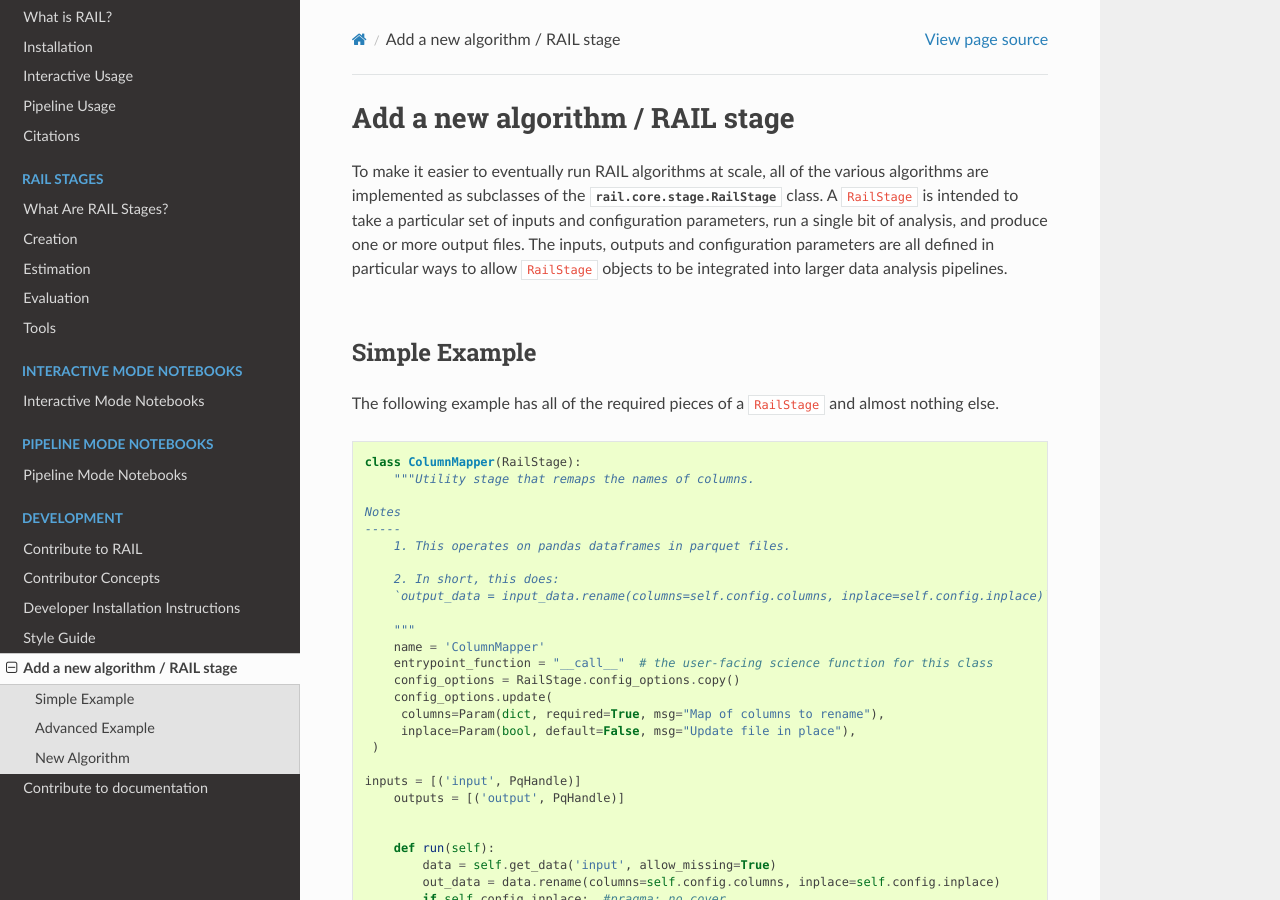
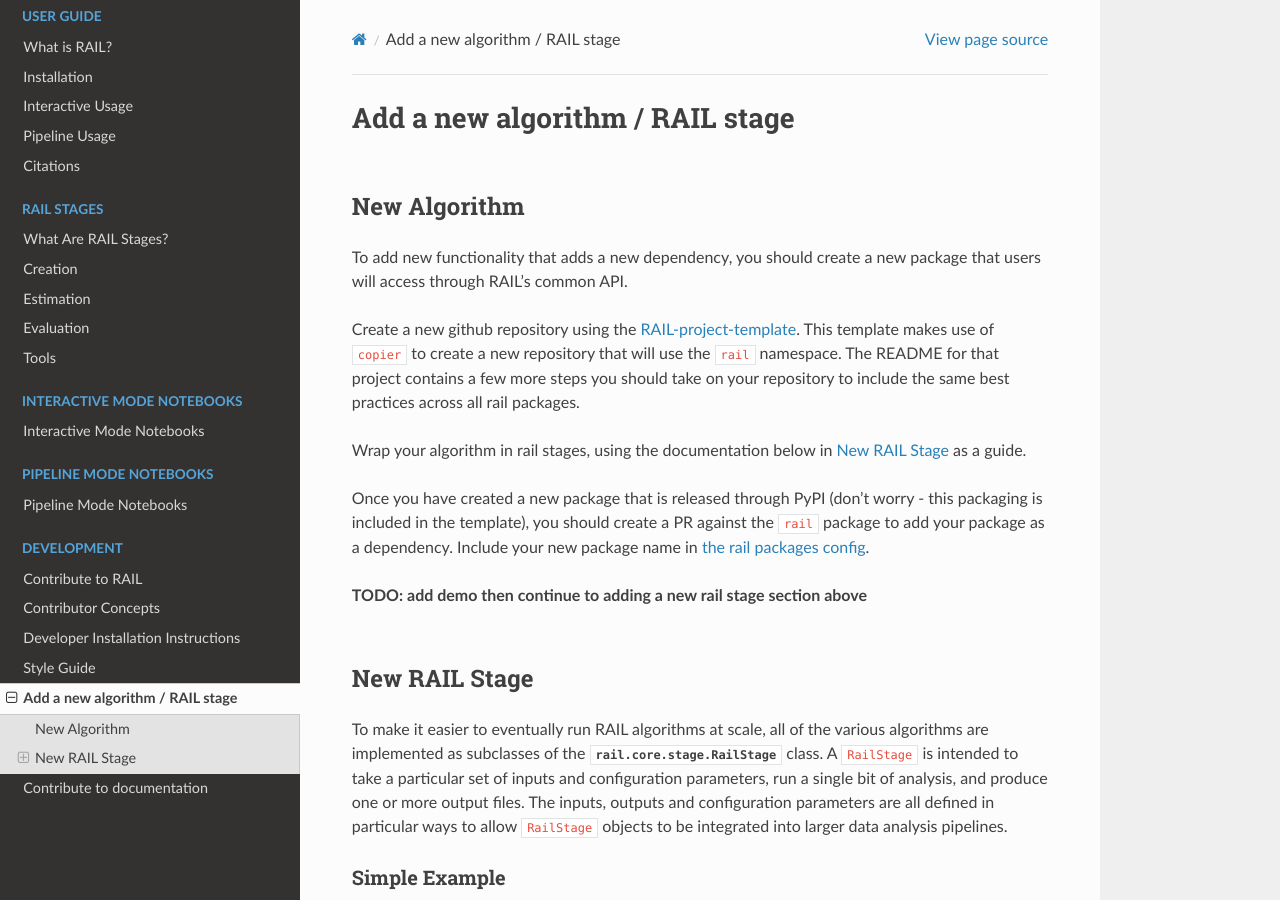
Before and after one commit to LSSTDESC/rail, a Sphinx documentation site: the page built from docs/source/development/add_stage.rst, in a window 1280 px wide and 900 px high. Built offline with Sphinx 7.4.7 and the Read the Docs theme 3.1.0, drawn with Linux system fonts in a browser that asks for light colours; pages that are not in the unit, such as notebooks, are missing from menus; the version number could not be read and is left out; some of the changed text lies outside the part shown.

Commit message:
updated add new algorithm/RAIL stage page, moved new algorithm section above new rail stage section

```diff
--- a/docs/source/development/add_stage.rst
+++ b/docs/source/development/add_stage.rst
@@ -2,7 +2,35 @@
 Add a new algorithm / RAIL stage
 ********************************
 
+=============
+New Algorithm
+=============
+
 .. format and check content
+.. maybe merge into appropriate section in page
+
+To add new functionality that adds a new dependency, you should create a new package
+that users will access through RAIL's common API.
+
+Create a new github repository using the `RAIL-project-template
+<https://github.com/LSSTDESC/RAIL-project-template>`_. This template makes use of
+``copier`` to create a new repository that will use the ``rail`` namespace. The README
+for that project contains a few more steps you should take on your repository to include
+the same best practices across all rail packages.
+
+Wrap your algorithm in rail stages, using the documentation below in :ref:`New RAIL Stage` as a guide.
+
+Once you have created a new package that is released through PyPI (don't worry - this
+packaging is included in the template), you should create a PR against the ``rail``
+package to add your package as a dependency. Include your new package name in `the rail
+packages config <https://github.com/LSSTDESC/rail/blob/main/rail_packages.yml>`_.
+
+
+**TODO: add demo then continue to adding a new rail stage section above**
+
+==============
+New RAIL Stage
+==============
 
 To make it easier to eventually run RAIL algorithms at scale, all of the various
 algorithms are implemented as subclasses of the
@@ -12,9 +40,9 @@ of analysis, and produce one or more output files.  The inputs, outputs and
 configuration parameters are all defined in particular ways to allow
 ``RailStage`` objects to be integrated into larger data analysis pipelines.
 
-==============
+--------------
 Simple Example
-==============
+--------------
 
 The following example has all of the required pieces of a ``RailStage`` and
 almost nothing else.
@@ -83,9 +111,9 @@ The required pieces, in the order that they appear are:
 #. The ``run()`` method does the actual work.
 
 
-================
+----------------
 Advanced Example
-================
+----------------
 
 Here is an example of a slightly more complicated ``RailStage``.
 
```
Also changed, not shown: other parts of docs/source/development/add_stage.rst (+0 -27 lines).
